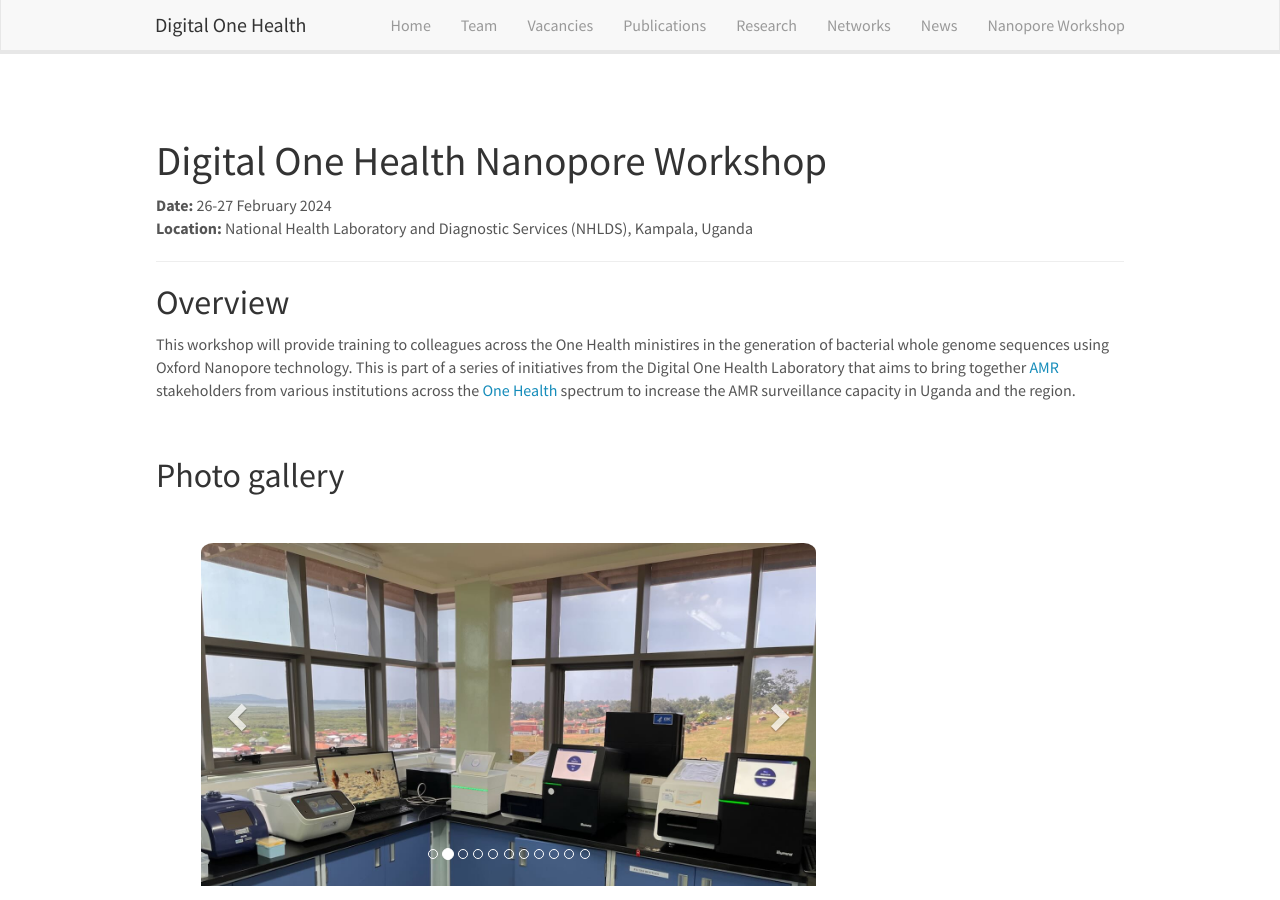
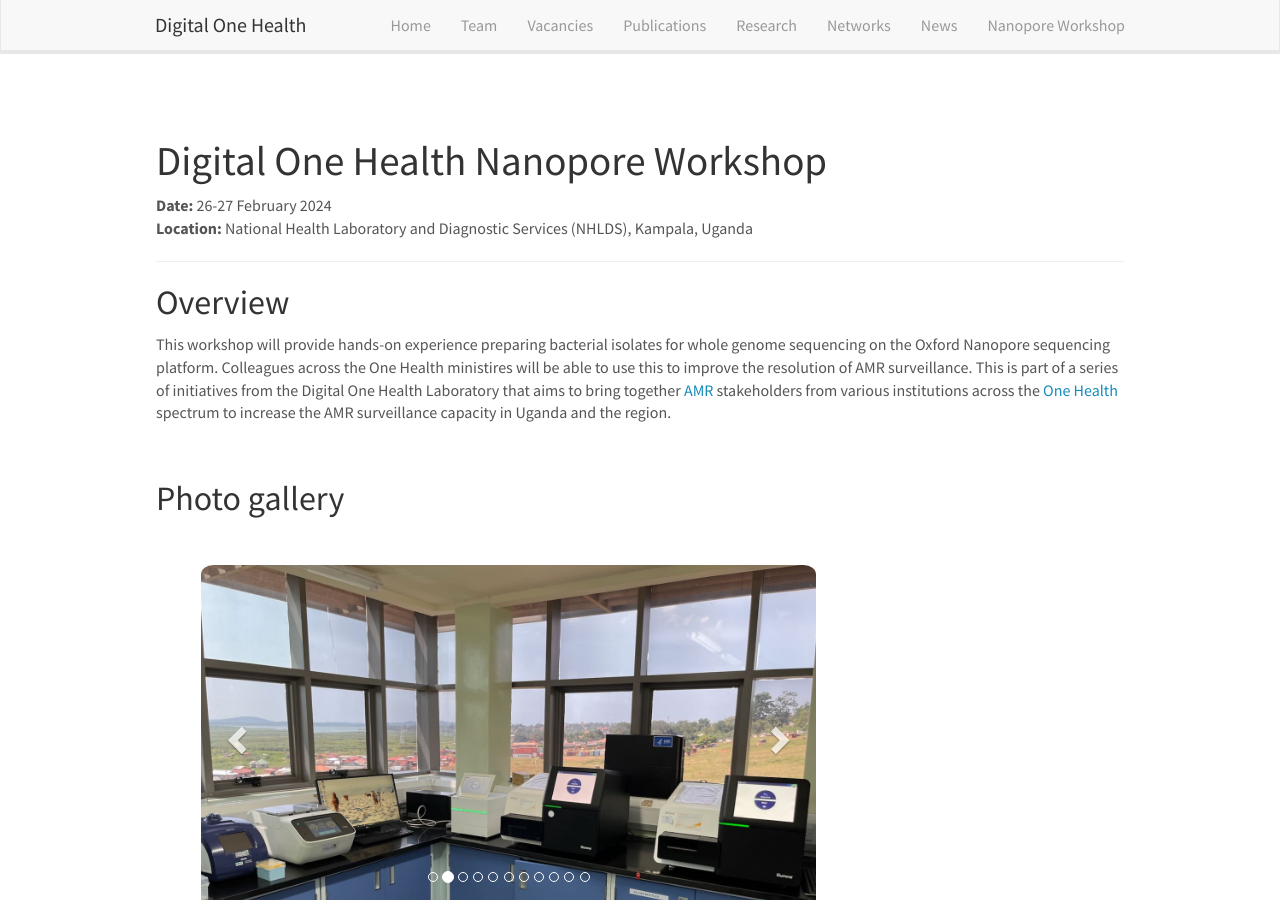
Before and after one commit to Digital-One-Health/digital-one-health.github.io, a Jekyll site: the page built from _pages/doh-ont-workshop.md, in a window 1280 px wide and 900 px high. Built offline with Jekyll 4.4.1, drawn with Linux system fonts in a browser that asks for light colours; nearby versions of some CDN libraries; comment, search, counter and statistics services are not loaded.

Commit message:
Updated workshop

```diff
--- a/_pages/doh-ont-workshop.md
+++ b/_pages/doh-ont-workshop.md
@@ -17,7 +17,7 @@ permalink: /doh-ont-workshop.html
 
 ## Overview
 
-This workshop will provide training to colleagues across the One Health ministires in the generation of bacterial whole genome sequences using Oxford Nanopore technology. This is part of a series of initiatives from the Digital One Health Laboratory that aims to bring together [AMR](https://www.who.int/news-room/fact-sheets/detail/antimicrobial-resistance) stakeholders from various institutions across the [One Health](https://www.who.int/health-topics/one-health) spectrum to increase the AMR surveillance capacity in Uganda and the region.
+This workshop will provide hands-on experience preparing bacterial isolates for whole genome sequencing on the Oxford Nanopore sequencing platform. Colleagues across the One Health ministires will be able to use this to improve the resolution of AMR surveillance. This is part of a series of initiatives from the Digital One Health Laboratory that aims to bring together [AMR](https://www.who.int/news-room/fact-sheets/detail/antimicrobial-resistance) stakeholders from various institutions across the [One Health](https://www.who.int/health-topics/one-health) spectrum to increase the AMR surveillance capacity in Uganda and the region.
 
 <br>
 
```
Also changed, not shown: 1 other file.
